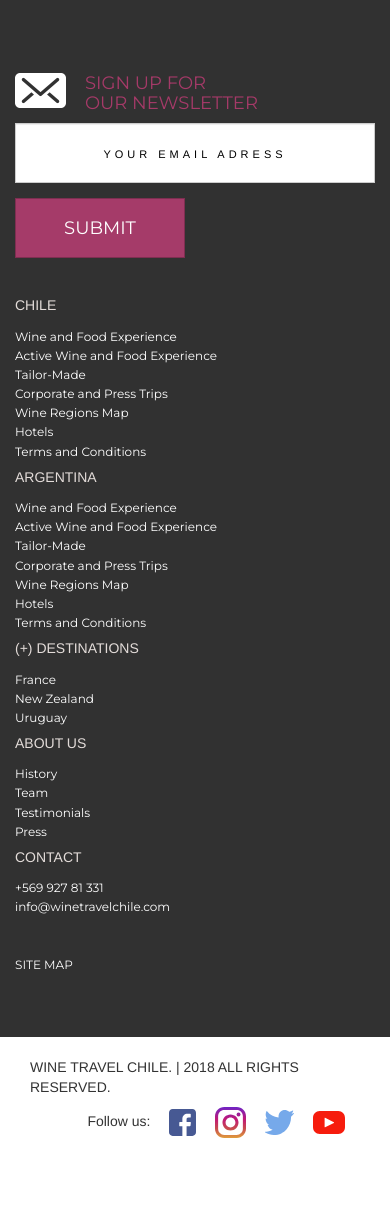
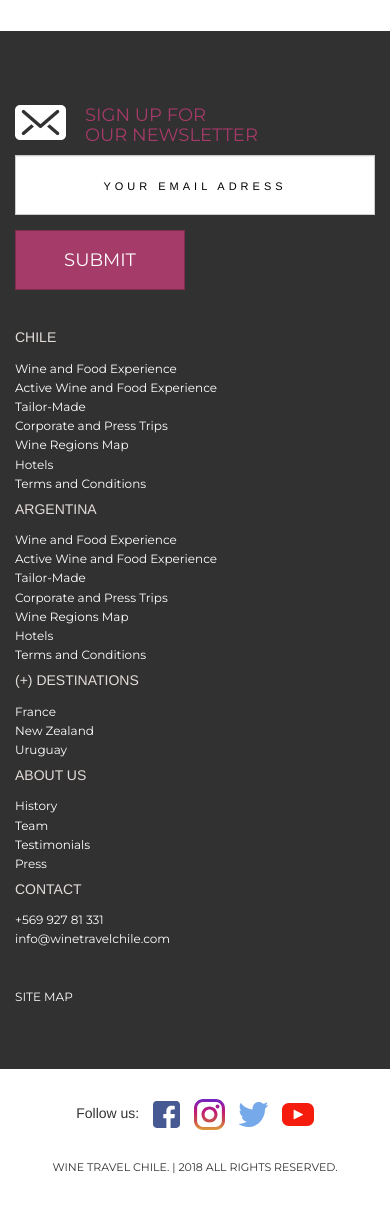
Before and after one commit to fchristiansen/winetravelchile, a PHP site: page / in a window 390 px wide. Shown: the part 4082-5288 px from the top of the page. Before the commit the page ends 5220 px from the top, so only its background shows below. Run offline with PHP 8.4, Linux system fonts and the light colour scheme.

Commit message:
ajustes mobile

```diff
--- a/assets/css/custom.css
+++ b/assets/css/custom.css
@@ -38,17 +38,17 @@ li.divisor-item-menu { display: none; }
 
 .bg-gris-2 { background-color: #f8f6ef; overflow: hidden; }
 
-.box-padding { padding: 120px 0; }
-@media (max-width: 768px) { .box-padding { padding: 25px 0; } }
+.box-padding { padding: 120px 15px; }
+@media (max-width: 768px) { .box-padding { padding: 25px 15px; } }
 
 .pl-50 { padding-left: 50px; }
-@media (max-width: 768px) { .pl-50 { padding-left: 15px; } }
+@media (max-width: 768px) { .pl-50 { padding-left: 0px; } }
 
 .title-about { padding-top: 30px; }
 .title-about img { margin: 30px auto; }
 
 .title-vino { color: #682944; font-family: "Montserrat", sans-serif; letter-spacing: 4px; text-align: center; font-size: 22px; font-size: 1.375rem; margin: 20px auto; }
-@media (max-width: 768px) { .title-vino { font-size: 18px; font-size: 1.125rem; } }
+@media (max-width: 768px) { .title-vino { font-size: 16px; font-size: 1rem; letter-spacing: 2px; } }
 
 .picture-r { position: relative; }
 @media (max-width: 767px) { .picture-r { margin: 0 0 30px 0; } }
@@ -77,8 +77,8 @@ li.divisor-item-menu { display: none; }
 
 .underline { display: inline-block; line-height: 8px; border-bottom: 1px solid #000000; padding: 0 0 7px 0; }
 
-.no-padding { padding: 0 !important; display: block !important; }
-@media (max-width: 991px) { .no-padding { padding-left: 15px !important; padding-right: 15px !important; } }
+.no-padding { padding: 0 !important; display: block; }
+@media (max-width: 991px) { .no-padding { padding-left: 15px; padding-right: 15px; } }
 
 .no-margin { margin: 0 !important; display: block !important; }
 
@@ -231,8 +231,10 @@ section.slider-home #slider-home .item .layer { position: absolute; left: 0; top
 section.slider-home #slider-home .item .carousel-info { position: absolute; top: 50%; left: 50%; -webkit-transform: translate(-50%, -50%); -ms-transform: translate(-50%, -50%); transform: translate(-50%, -50%); z-index: 2; top: 35%; }
 section.slider-home #slider-home .item .carousel-info .carousel-info-inner { text-align: center; }
 section.slider-home #slider-home .item .carousel-info .carousel-info-inner h2 { font-family: "Prata", serif; color: white; font-size: 80px; font-size: 5rem; }
+@media (max-width: 768px) { section.slider-home #slider-home .item .carousel-info .carousel-info-inner h2 { font-size: 40px; font-size: 2.5rem; } }
 @media (max-width: 767px) { section.slider-home #slider-home .item .carousel-info .carousel-info-inner h2 { font-size: 30px; font-size: 1.875rem; } }
 section.slider-home #slider-home .item .carousel-info .carousel-info-inner h3 { font-family: "Prata", serif; color: white; font-size: 30px; font-size: 1.875rem; }
+@media (max-width: 768px) { section.slider-home #slider-home .item .carousel-info .carousel-info-inner h3 { font-size: 20px; font-size: 1.25rem; } }
 @media (max-width: 767px) { section.slider-home #slider-home .item .carousel-info .carousel-info-inner h3 { font-size: 15px; font-size: 0.9375rem; } }
 section.slider-home #slider-home .item .owl-video-wrapper { overflow: hidden; width: 100%; height: auto; }
 @media (max-width: 767px) { section.slider-home #slider-home .item .owl-video-wrapper { min-height: 400px; } }
@@ -319,20 +321,26 @@ footer .box-news-letter .texto-sobre img#sobre { float: left; }
 footer .box-news-letter .texto-sobre p { font-family: "Montserrat", sans-serif; color: #a53a68; text-transform: uppercase; font-size: 18px; font-size: 1.125rem; padding-left: 70px; line-height: 20px; }
 footer .box-news-letter .form-control { border-radius: 0; height: 60px; }
 footer .box-links-footer { padding: 0 30px; }
-@media (max-width: 767px) { footer .box-links-footer { padding: 0; } }
+@media (max-width: 768px) { footer .box-links-footer { padding: 0; } }
 footer .box-links-footer h4 { color: #e3dcd9; font-size: 14px; font-size: 0.875rem; text-transform: uppercase; margin-bottom: 14px; }
 footer .box-links-footer ul { margin-bottom: 0; list-style-type: none; padding: 0; }
 footer .box-links-footer ul li { font-size: 12px; font-size: 0.75rem; margin-bottom: 2px; color: white; font-family: "Montserrat", sans-serif; }
 footer .box-links-footer ul li:last-child { margin-bottom: 0; }
 footer .box-links-footer ul li a { transition: all 0.2s ease-in-out; color: #000000; cursor: pointer; color: white; }
 footer .box-links-footer ul li a:hover, footer .box-links-footer ul li a:focus { text-decoration: none; color: #682944; }
-footer p.copy { text-align: left; position: relative; font-family: "Montserrat", sans-serif; font-size: 10px; font-size: 0.625rem; text-transform: uppercase; color: #313131; }
-@media (max-width: 991px) { footer p.copy { text-align: center; } }
 
-.rrss-container { min-height: 70px; padding-top: 20px; }
-
-ul.rrss { margin: 0; padding: 0; float: right; }
-ul.rrss li { display: inline-block; margin-right: 15px; }
-ul.rrss li a { transition: all 0.2s ease-in-out; color: #000000; cursor: pointer; opacity: 1; }
-ul.rrss li a:hover, ul.rrss li a:focus { text-decoration: none; color: #682944; }
-ul.rrss li a:hover, ul.rrss li a:focus { opacity: 0.8; }
+.rrss-container { min-height: 70px; padding-top: 20px; padding-bottom: 20px; }
+@media (max-width: 767px) { .rrss-container { padding-top: 30px; } }
+@media (max-width: 767px) { .rrss-container { /*permite centrar horizontalmente la lista de redes en mobile*/ }
+  .rrss-container .center-xs { display: table; margin: 0 auto; } }
+.rrss-container ul.rrss { margin: 0; padding: 0; float: right; display: block; }
+@media (max-width: 767px) { .rrss-container ul.rrss { margin-bottom: 30px; float: left; text-align: center; } }
+.rrss-container ul.rrss li { display: inline-block; margin-right: 15px; }
+.rrss-container ul.rrss li:first-child { margin-right: 10px; }
+.rrss-container ul.rrss li:last-child { margin-right: 0px; }
+@media (max-width: 767px) { .rrss-container ul.rrss li { margin-right: 10px; } }
+.rrss-container ul.rrss li a { transition: all 0.2s ease-in-out; color: #000000; cursor: pointer; opacity: 1; }
+.rrss-container ul.rrss li a:hover, .rrss-container ul.rrss li a:focus { text-decoration: none; color: #682944; }
+.rrss-container ul.rrss li a:hover, .rrss-container ul.rrss li a:focus { opacity: 0.8; }
+.rrss-container p.copy { text-align: left; position: relative; font-family: "Montserrat", sans-serif; font-size: 11px; font-size: 0.6875rem; text-transform: uppercase; color: #313131; }
+@media (max-width: 991px) { .rrss-container p.copy { text-align: center; } }
--- a/assets/sass/modules/_footer.scss
+++ b/assets/sass/modules/_footer.scss
@@ -31,7 +31,7 @@ footer{
 
 	.box-links-footer{
 		padding: 0 30px;
-		 @media(max-width:767px){
+		 @media(max-width:768px){
      		padding: 0;
     	}
 		h4{
@@ -62,32 +62,47 @@ footer{
 
 		}
 	}
-   p.copy{
-    text-align: left;
-    // padding: 1rem;
-    position: relative;
-    font-family: $montserrat;
-    @include font-size(10px);
-    text-transform: uppercase;
-    color: $gris;
 
-        @media(max-width:991px){
-         text-align: center;
-      }
-   }
 }
 .rrss-container{
 	min-height: 70px;
 	padding-top: 20px;
+	padding-bottom: 20px;
+	 @media(max-width:767px){
+		padding-top: 30px;
     }
+		@media(max-width:767px){
+			/*permite centrar horizontalmente la lista de redes en mobile*/
+			.center-xs{
+				display: table;
+				margin: 0 auto;
+			}
+		}
+
       	ul.rrss{
            		margin: 0;
             	padding: 0;
             	float: right;
+            	display: block;
+            	@media(max-width:767px){
+    				margin-bottom: 30px;
+    				float: left;
+    				text-align: center;
+          		}
+
     	        li{
     	          display:inline-block;
     	          //margin-bottom: 0 10px;
     	          margin-right: 15px;
+    	          &:first-child{
+    	          	margin-right: 10px;
+    	          }
+    	          &:last-child{
+    	          	margin-right: 0px;
+    	          }
+    	          @media(max-width:767px){
+    					margin-right: 10px;
+          			}
     	          a{
     	            @include link;
     	            opacity: 1;
@@ -95,29 +110,20 @@ footer{
     	            	opacity: 0.8;
     	            }
     	          }
-	          // @media(max-width:991px){
-	          //   &:nth-child(1){
-	          //     margin-bottom: 20px;
 
-	          //   }
-	          //   &:nth-child(2){
-	          //      margin-bottom: 20px;
-	          //   }
-
-	          // }
-	          // @media(max-width:767px){
-	          //   &:nth-child(2){
-	          //     margin-bottom: 0px;
-	          //   }
-	          // }
-	          // @media(max-width:453px){
-	          //   &:nth-child(3){
-	          //     margin-bottom: 20px;
-	          //   }
-	          // }
     	        }
 
+       }
 
-
-
+              p.copy{
+               text-align: left;
+               position: relative;
+               font-family: $montserrat;
+               @include font-size(11px);
+               text-transform: uppercase;
+               color: $gris;
+                  @media(max-width:991px){
+    				 text-align: center;
       			}
+              }
+}
--- a/assets/sass/modules/_slider.scss
+++ b/assets/sass/modules/_slider.scss
@@ -33,6 +33,9 @@ section.slider-home {
 	    				font-family: $prata;
 						color: white;
 						@include font-size(80px);
+						@media(max-width: 768px){
+							@include font-size(40px);
+						}
 	    				@media(max-width: 767px){
 	    					@include font-size(30px);
 	    				}
@@ -41,6 +44,9 @@ section.slider-home {
 	    				font-family: $prata;
 						color: white;
 						@include font-size(30px);
+						@media(max-width: 768px){
+							@include font-size(20px);
+						}
 						@media(max-width: 767px){
 							@include font-size(15px);
 						}
--- a/assets/sass/partials/_clases.scss
+++ b/assets/sass/partials/_clases.scss
@@ -90,15 +90,15 @@ li.divisor-item-menu{
 }
 
 .box-padding{
-	padding: 120px 0;
+	padding: 120px 15px;
 	@media(max-width:768px){
-		padding: 25px 0;
+		padding: 25px 15px;
 	}
 }
 .pl-50{
 	padding-left: 50px;
 	@media(max-width:768px){
-		padding-left: 15px;
+		padding-left: 0px;
 	}
 }
 .title-about{
@@ -115,7 +115,8 @@ li.divisor-item-menu{
 	@include font-size(22px);
 	margin: 20px auto;
 	@media(max-width:768px){
-		@include font-size(18px);
+		@include font-size(16px);
+		letter-spacing: 2px;
 	}
 
 }
@@ -238,11 +239,10 @@ li.divisor-item-menu{
 }
 .no-padding {
   padding: 0 !important;
-  display: block !important;
+  display: block;
    @media(max-width: 991px){
-   		padding-left: 15px !important;
-   		padding-right: 15px !important;
-
+   		padding-left: 15px;
+   		padding-right: 15px;
    }
   }
 .no-margin {
--- a/footer.php
+++ b/footer.php
@@ -23,7 +23,7 @@
 			</div>
 		</form>
 			<div class="box-links-footer clearfix">
-				<div class="row no-gutters">
+				<div class="row">
 					<div class="col-sm-3">
 							<h4>chile</h4>
 							<ul>
@@ -76,18 +76,15 @@
 						</ul>
 					</div>
 				</div>
-
 			</div>
 		</div>
-
 </footer>
-<div class="container-fluid no-pad clearfix rrss-container">
+<div class="container-fluid clearfix rrss-container">
 		<div class="container">
 			<div class="row">
-					<div class="col-sm-6">
-						<p class="copy">WINE TRAVEL CHILE. | 2018 ALL RIGHTS RESERVED.</p>
-					</div>
-					<div class="col-sm-6">
+
+					<div class="col-xs-12 col-sm-6 col-sm-push-6">
+						<div class="center-xs">
 							<ul class="rrss">
 								<li>Follow us:</li>
 								<li><a href=""><img src="assets/img/ico-fb.svg" width="27" alt="facebook"></a></li>
@@ -95,6 +92,11 @@
 								<li><a href=""><img src="assets/img/ico-tw.svg" width="29" alt="twitter"></a></li>
 								<li><a href=""><img src="assets/img/ico-yt.svg" width="32" alt="youtube"></a></li>
 							</ul>
+						</div>
+
+					</div>
+					<div class="col-xs-12 col-sm-6 col-sm-pull-6">
+						<p class="copy">WINE TRAVEL CHILE. | 2018 ALL RIGHTS RESERVED.</p>
 					</div>
 			</div>
 		</div>
--- a/index.php
+++ b/index.php
@@ -72,7 +72,7 @@
 			<div class="parra"></div>
 			<div class="vina"></div>
 			<div class="bloque-blanco-top-content"></div>
-			<div class="container no-padding">
+			<div class="container">
 				<div class="row">
 					<div class="bloque clearfix pl-50">
 						<div class="col-sm-6">
@@ -127,7 +127,7 @@
 				</div>
 		</section>
 		<section id="guided">
-			<div class="container-fluid bg-gris-2 no-padding mt-50 position-relative">
+			<div class="container-fluid no-padding bg-gris-2 mt-50 position-relative">
 				<img  id="img-chile" src="assets/img/chile.png" alt="">
 				<div class="container box-padding">
 					<div class="row">
--- a/main-nav.php
+++ b/main-nav.php
@@ -20,7 +20,7 @@
 	</div>
 
 	<div class="container">
-
+		<div class="row">
 			<div class="navbar-header">
 				<button type="button" class="navbar-toggle collapsed" data-toggle="collapse" data-target="#navbar" aria-expanded="false" aria-controls="navbar">
 				<span class="sr-only">Toggle navigation</span>
@@ -63,5 +63,8 @@
 
 			</div><!--/.nav-collapse -->
 
-	</div><!--/.container-fluid -->
+		</div>
+
+
+	</div><!--/.container -->
 </nav> <!-- /. main nav -->
```
Lines whose indentation alone changed are shown as unchanged.
